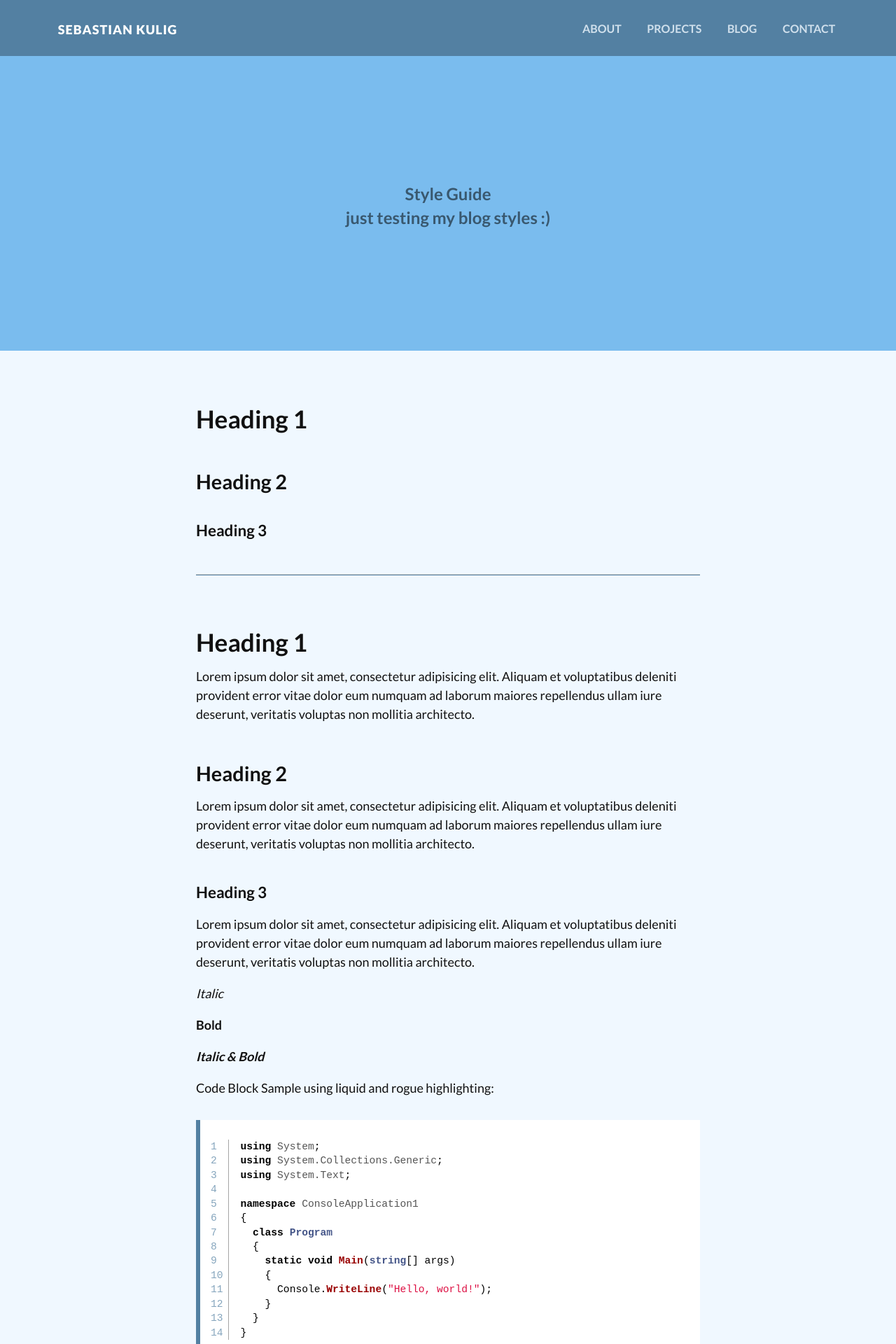
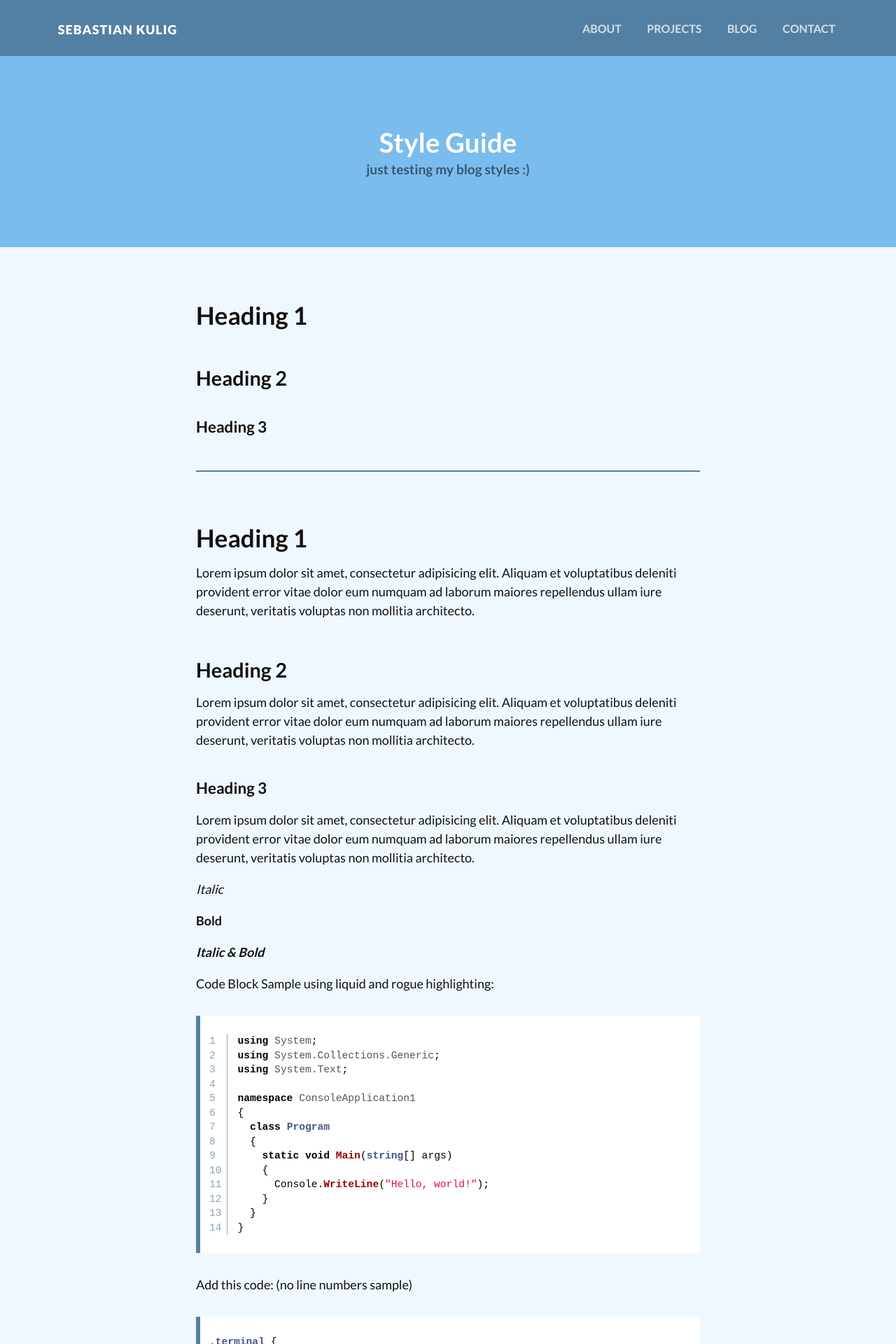
Before and after one commit to sebam2k4/sebastiankulig-Jekyll, a Jekyll site: the page built from source/_pages/blog-styles.md, in a window 1280 px wide. Shown: the top 1920 px of the page at 70% size. Built offline with Jekyll 4.4.1, drawn with Linux system fonts in a browser that asks for light colours; nearby versions of some CDN libraries.

Commit message:
Added reset + general tweaks

```diff
--- a/source/_layouts/post.html
+++ b/source/_layouts/post.html
@@ -3,7 +3,7 @@ layout: default
 ---
 
 <main>
-  <article>
+  <article class="pages">
     <header class="intro">
       <h1>{% if page.heading_text %}{{ page.heading_text }}{% else %}{{ page.title }}{% endif %}</h1>
       <h2>{% if page.subheading_text %}{{ page.subheading_text}}{% else %}{{page.description}}{% endif %}</h2>
--- /dev/null
+++ b/source/_sass/reset.scss
@@ -0,0 +1,55 @@
+/* http://meyerweb.com/eric/tools/css/reset/
+   v2.0 | 20110126
+   License: none (public domain)
+*/
+
+html, body, div, span, applet, object, iframe, h1, h2, h3, h4, h5, h6, p, blockquote, pre, a, abbr, acronym, address, big, cite, code, del, dfn, em, img, ins, kbd, q, s, samp, small, strike, strong, sub, sup, tt, var, b, u, i, center, dl, dt, dd, ol, ul, li, fieldset, form, label, legend, table, caption, tbody, tfoot, thead, tr, th, td, article, aside, canvas, details, embed, figure, figcaption, footer, header, hgroup, menu, nav, output, ruby, section, summary, time, mark, audio, video {
+  margin: 0;
+  padding: 0;
+  border: 0;
+  font-size: 100%;
+  vertical-align: baseline;
+  /* Change box model */
+  -webkit-box-sizing: border-box;
+  -moz-box-sizing: border-box;
+  -ms-box-sizing: border-box;
+  -o-box-sizing: border-box;
+  box-sizing: border-box;
+}
+
+/* HTML5 display-role reset for older browsers */
+
+article, aside, details, figcaption, figure, footer, header, hgroup, menu, nav, section {
+  display: block;
+}
+
+body {
+  line-height: 1;
+}
+
+ol, ul {
+  list-style: none;
+}
+
+blockquote, q {
+  quotes: none;
+}
+
+blockquote {
+  &:before, &:after {
+    content: '';
+    content: none;
+  }
+}
+
+q {
+  &:before, &:after {
+    content: '';
+    content: none;
+  }
+}
+
+table {
+  border-collapse: collapse;
+  border-spacing: 0;
+}
--- a/source/assets/css/main.scss
+++ b/source/assets/css/main.scss
@@ -18,38 +18,15 @@ $middle-blue: #7AbCEE;
 $light-blue: #81C6FB;
 
 // Imports
-@import "base";
-@import "type";
-@import "layout";
+
+@import "reset";
 @import "mixins";
 
-main,
-article,
-aside,
-details,
-figcaption,
-figure,
-footer,
-header,
-nav,
-section {
-  display: block;
-  font: inherit;
-}
 ::selection,
 ::-moz-selection {
   background: coral;
 }
 
-* {
-  -webkit-box-sizing: border-box;
-  -moz-box-sizing: border-box;
-  -ms-box-sizing: border-box;
-  -o-box-sizing: border-box;
-  box-sizing: border-box;
-  margin: 0;
-  padding: 0;
-}
 body {
   font-size: 100%;
   line-height: 1;
@@ -57,18 +34,13 @@ body {
   font-family: $primary-font;
   color: $black;
 }
-ol,
-ul {
-  list-style: none;
-}
 hr {
   display: block;
   height: 2px;
   border: 0;
-  border-top: 1px solid #ccc;
   margin: 3em 0;
   padding: 0;
-  background-color: #5380A2;
+  background-color: $dark-blue;
 }
 img {
   width: 100%;
```
Also changed, not shown: source/_sass/base.scss (deleted), source/_sass/layout.scss (deleted), source/_sass/type.scss (deleted).
